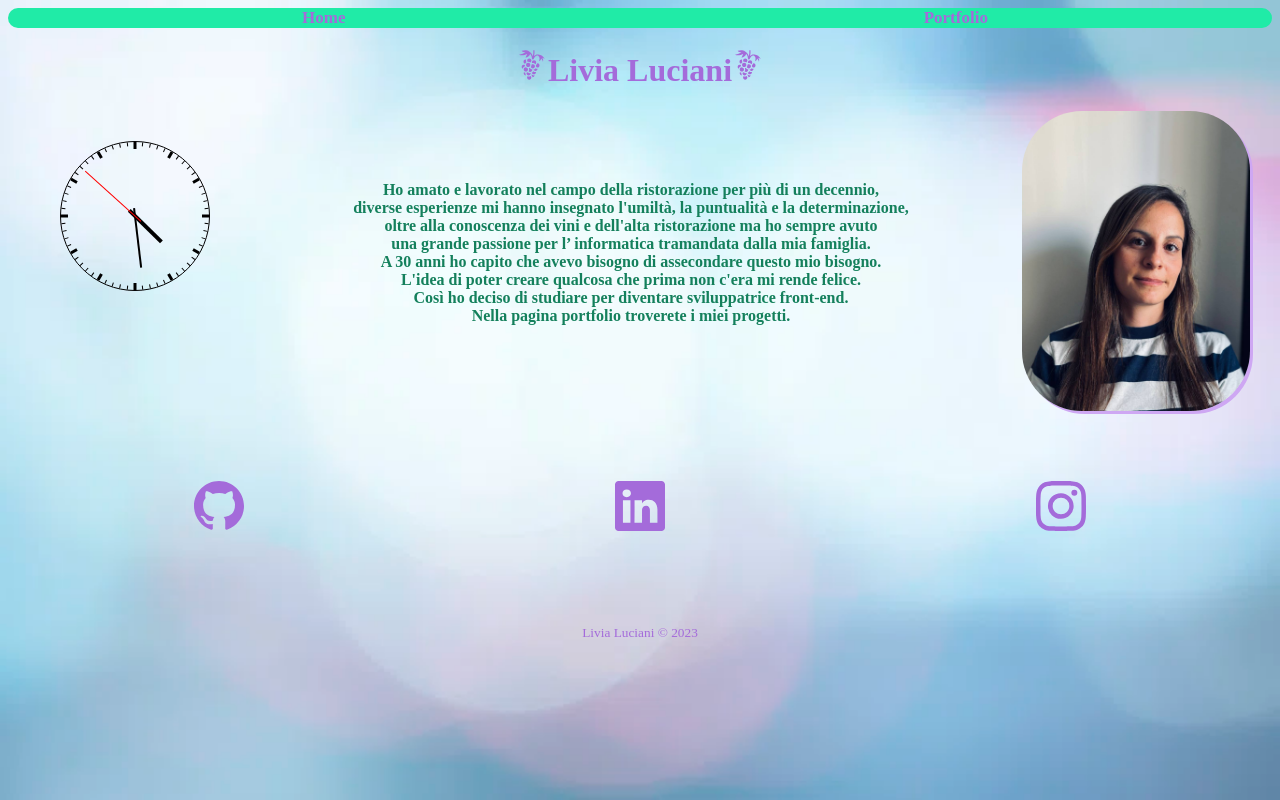
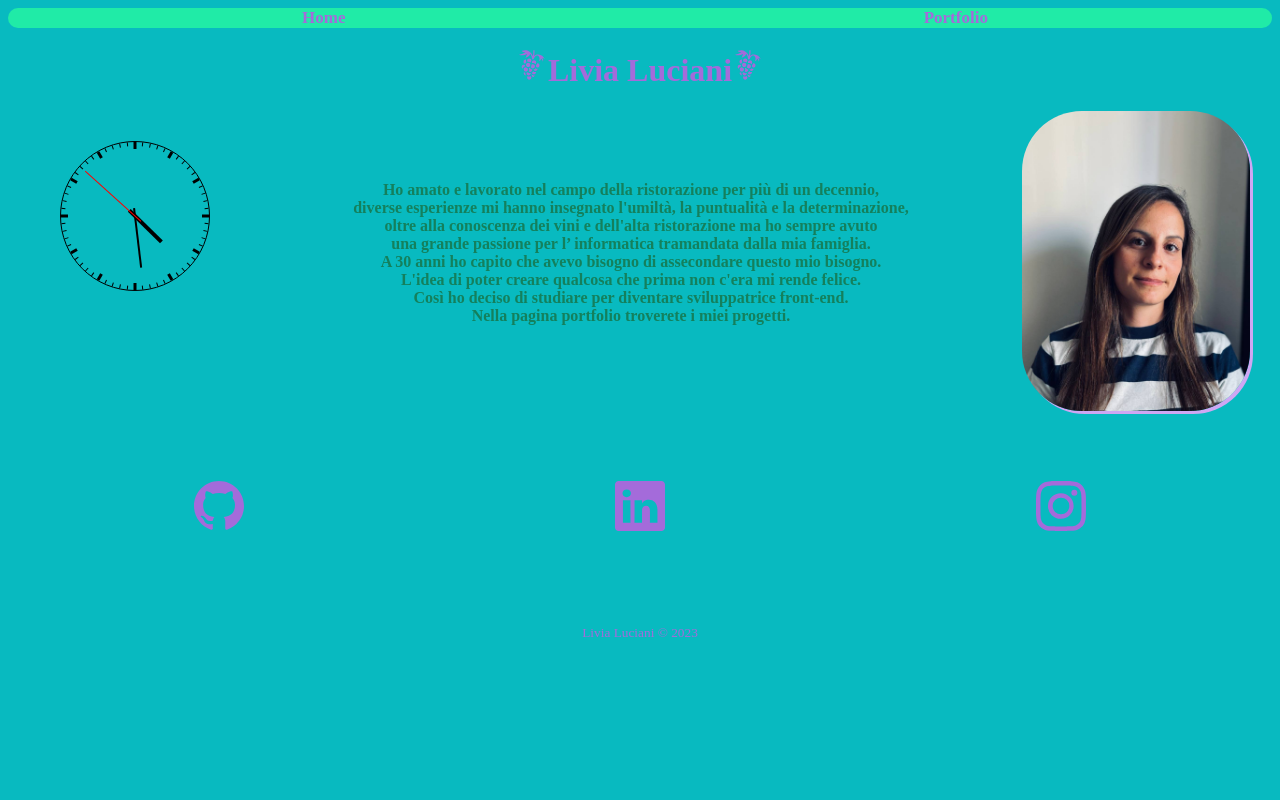
Before and after one commit to LiviaL22/My-Portfolio, a React (Vite) app: page / in a window 1280 px wide. Built offline with nearby package versions, Linux system fonts and the light colour scheme.

Commit message:
add color

```diff
--- a/src/App.css
+++ b/src/App.css
@@ -1,14 +1,4 @@
 html {
-background-image: url(/src/assets/back.webp);
-background-repeat: no-repeat;
-width: 100%;
-height: 100%;
-top: 0;
-left: 0;
-position: fixed;
-z-index: -1;
--webkit-background-size: cover;
--moz-background-size: cover;
--o-background-size: cover;
-background-size: cover;
+background-color:rgb(8, 186, 192) ;
+
 }
```
